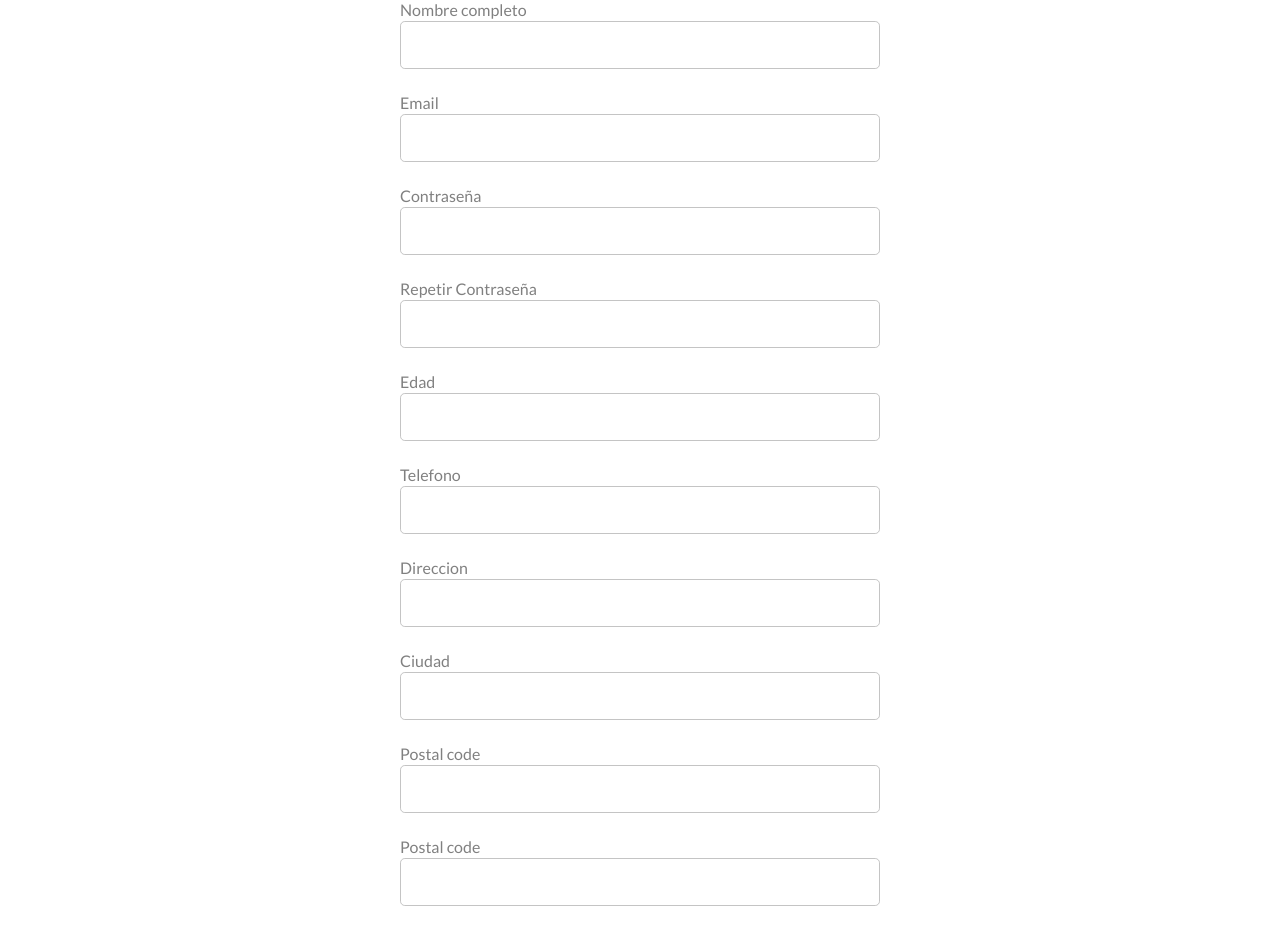
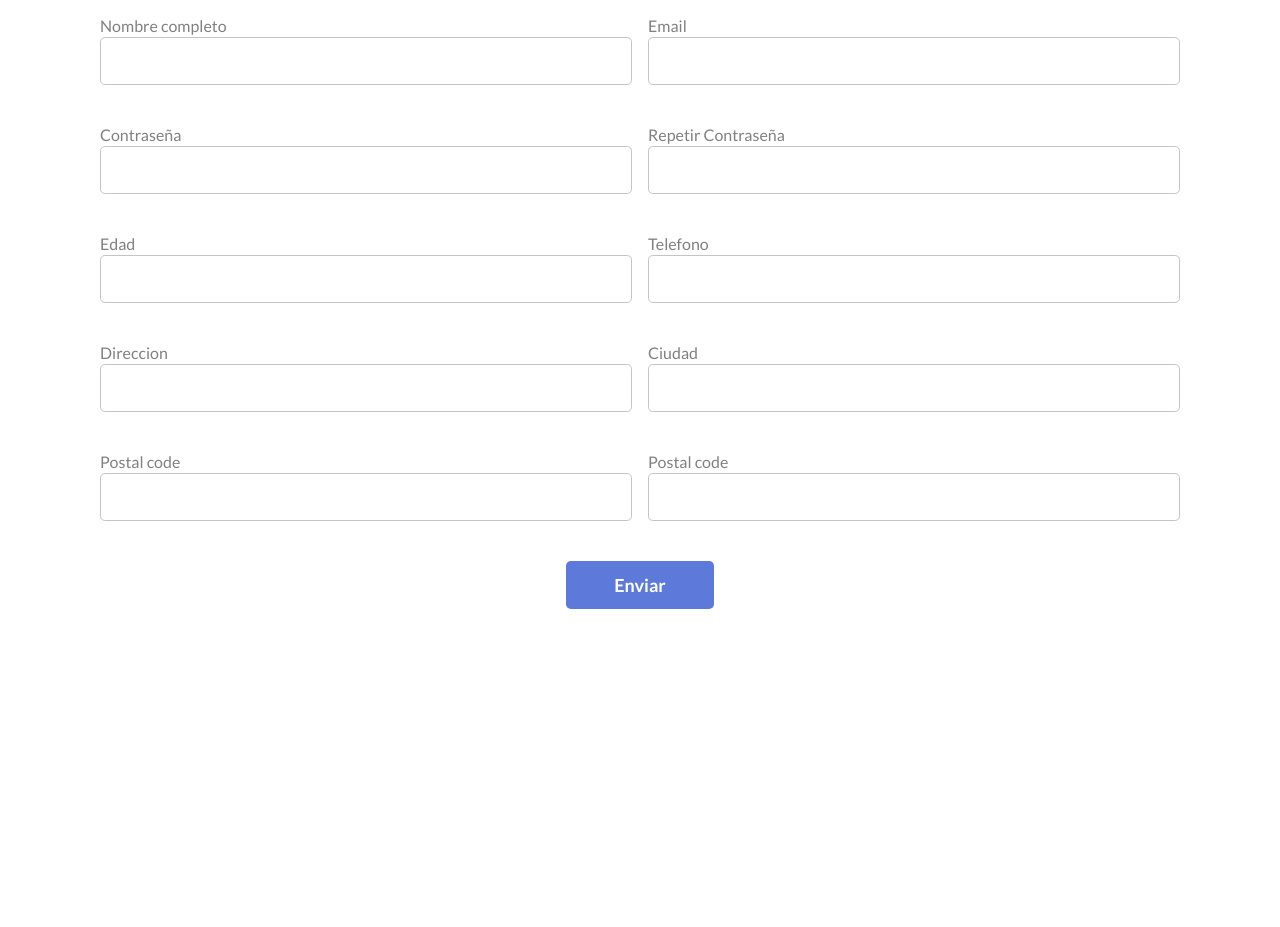
Before and after one commit to GuidoCarda/DAW-PortalNoticias, a plain HTML site: page subscription.html in a window 1280 px wide. Shown: the part 220-1147 px from the top of the page. After the commit the page ends 893 px from the top, so only its background shows below. Drawn offline with nearby package versions, Linux system fonts and the light colour scheme; a web font is replaced by a local one.

Commit message:
add responsive breakpoint & fix querySelectors

```diff
--- a/subscription.html
+++ b/subscription.html
@@ -3,7 +3,7 @@
   <head>
     <meta charset="UTF-8" />
     <meta name="viewport" content="width=device-width, initial-scale=1.0" />
-    <title>Document</title>
+    <title>Subscribite</title>
     <link rel="preconnect" href="https://fonts.googleapis.com" />
     <link rel="preconnect" href="https://fonts.gstatic.com" crossorigin />
     <link
@@ -16,11 +16,11 @@
   </head>
   <style>
     .subscription-form {
-      width: min(30rem, 100%);
       margin-inline: auto;
     }
     .subscription-form h1 {
       font-size: 2rem;
+      width: 100%;
       margin-bottom: 1rem;
     }
 
@@ -61,6 +61,25 @@
       color: red;
       display: block;
       height: 1.5rem;
+    }
+
+    @media screen and (min-width: 768px) {
+      .subscription-form {
+        display: flex;
+        flex-wrap: wrap;
+        gap: 1rem;
+        max-width: 1080px;
+      }
+
+      .input-group {
+        flex: 1 1 calc(50% - 1rem);
+      }
+
+      .subscription-form button {
+        width: max-content;
+        padding-inline: 3rem;
+        margin-inline: auto;
+      }
     }
   </style>
   <body>
@@ -130,45 +149,65 @@
       <section>
         <form class="subscription-form">
           <h1>Hola</h1>
+          <div class="input-group">
             <label for="fullname">Nombre completo</label>
             <input type="text" name="fullname" />
             <span class="error-msg"></span>
+          </div>
 
+          <div class="input-group">
             <label for="email">Email</label>
             <input type="email" name="email" />
             <span class="error-msg"></span>
+          </div>
 
+          <div class="input-group">
             <label for="password">Contraseña</label>
             <input type="password" name="password" />
             <span class="error-msg"></span>
+          </div>
 
+          <div class="input-group">
             <label for="repeatedPassword">Repetir Contraseña</label>
             <input type="password" name="repeatedPassword" />
             <span class="error-msg"></span>
+          </div>
 
+          <div class="input-group">
             <label for="age">Edad</label>
             <input type="text" name="age" />
             <span class="error-msg"></span>
+          </div>
 
+          <div class="input-group">
             <label for="phone">Telefono</label>
             <input type="text" name="phone" />
             <span class="error-msg"></span>
+          </div>
 
+          <div class="input-group">
             <label for="address">Direccion</label>
             <input type="text" name="address" />
             <span class="error-msg"></span>
+          </div>
 
+          <div class="input-group">
             <label for="city">Ciudad</label>
             <input type="text" name="city" />
             <span class="error-msg"></span>
+          </div>
 
+          <div class="input-group">
             <label for="zipCode">Postal code</label>
             <input type="text" name="zipCode" />
             <span class="error-msg"></span>
+          </div>
 
+          <div class="input-group">
             <label for="id">Postal code</label>
             <input type="text" name="id" />
             <span class="error-msg"></span>
+          </div>
 
           <button>Enviar</button>
         </form>
--- a/subscription.js
+++ b/subscription.js
@@ -1,6 +1,8 @@
 var form = document.querySelector(".subscription-form");
 var mainTitle = document.querySelector("h1");
-var inputs = document.querySelectorAll(".subscription-form > input");
+var inputs = document.querySelectorAll(
+  ".subscription-form > .input-group > input"
+);
 
 var validate = {
   fullname: validateFullName,
@@ -81,10 +83,11 @@ function validateFullName(value) {
   return null;
 }
 function validateEmail(value) {
-  var emailRegex =
+  var emailPattern =
     /^(([^<>()[\]\\.,;:\s@\"]+(\.[^<>()[\]\\.,;:\s@\"]+)*)|(\".+\"))@((\[[0-9]{1,3}\.[0-9]{1,3}\.[0-9]{1,3}\.[0-9]{1,3}\])|(([a-zA-Z\-0-9]+\.)+[a-zA-Z]{2,}))$/;
+  var isValid = emailPattern.test(value);
 
-  if (!value.match(emailRegex)) {
+  if (!isValid) {
     return "Ingrese un email valido";
   }
 
@@ -92,7 +95,7 @@ function validateEmail(value) {
 }
 function validatePassword(value) {
   if (value.length < 8) {
-    return "debe tener al menos 8 caracteres";
+    return "Debe tener al menos 8 caracteres";
   }
 
   return null;
@@ -100,7 +103,11 @@ function validatePassword(value) {
 
 function validateRepeatedPassword(value) {
   var password = document.querySelector("input[name='password']").value;
-  console.log(password);
+
+  if (password.length === 0) {
+    return "Complete la contraseña";
+  }
+
   if (value !== password) {
     return "Las contraseñas no coindicen";
   }
@@ -120,7 +127,7 @@ function validatePhone(value) {
   var isValid = phonePattern.test(value);
 
   if (!isValid) {
-    return "debe ingresar un numero de 7 digitos";
+    return "Debe ingresar un numero de 7 digitos";
   }
 
   return null;
```
Lines whose indentation alone changed are shown as unchanged.
